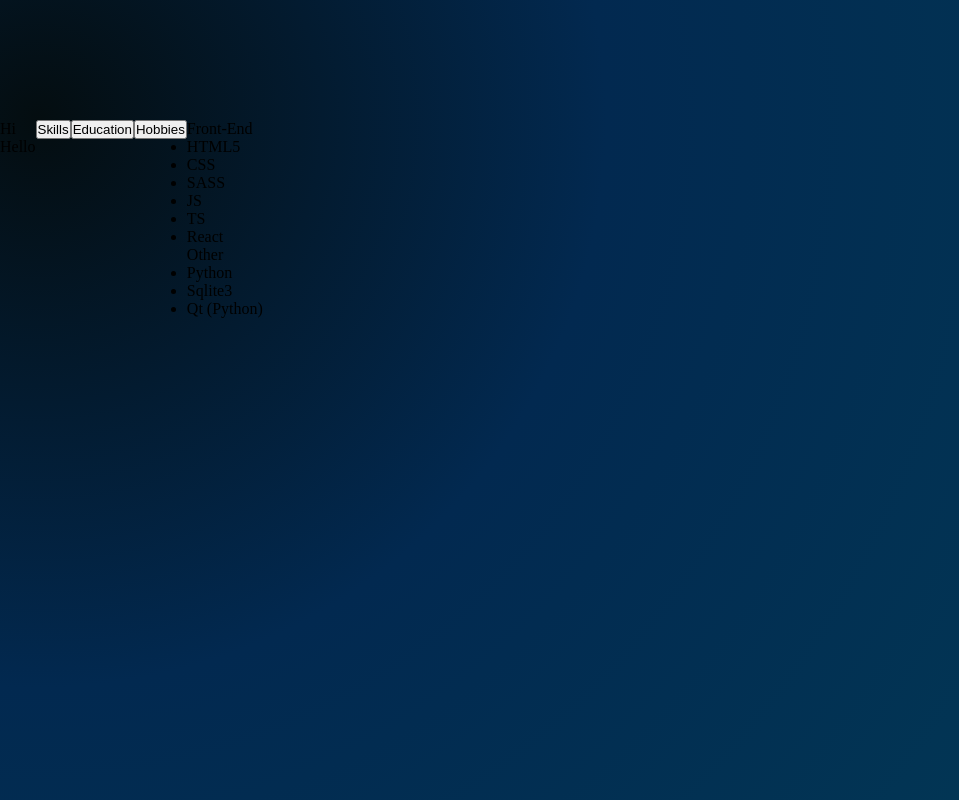
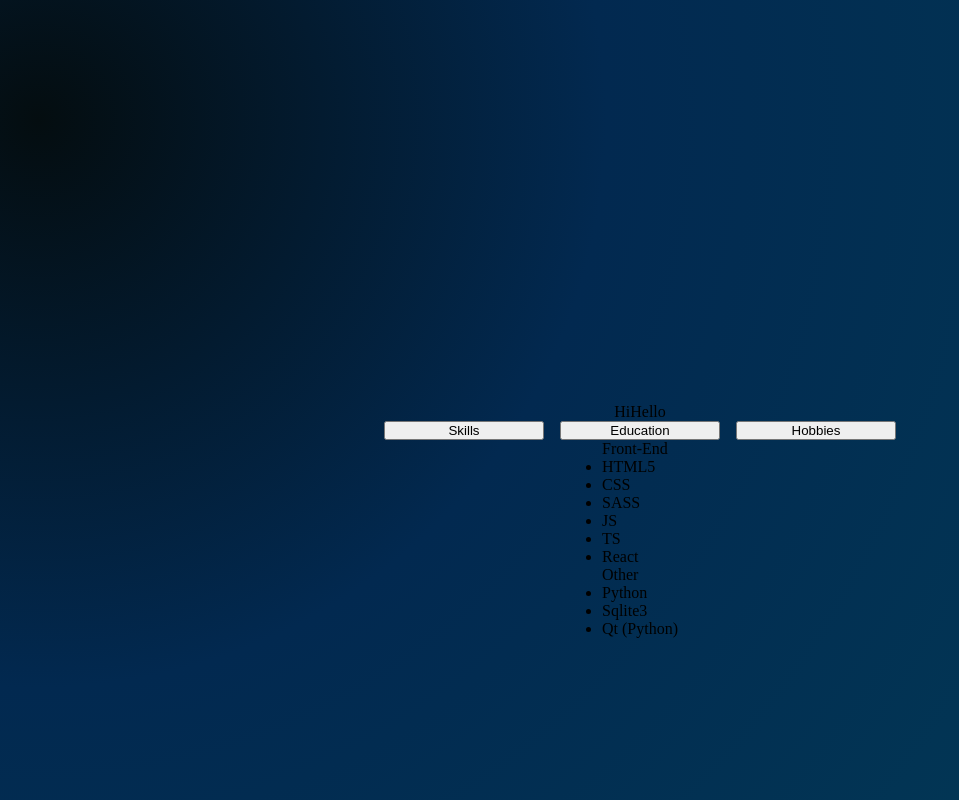
Before and after one commit to JSchoonbrood/Portfolio, a React (Create React App) app: page / in a window 1280 px wide. Shown: the part 680-1480 px from the top of the page, without its empty margins (0-959 px from the left). Built offline with nearby package versions, Linux system fonts and the light colour scheme.

Commit message:
CSS changes

```diff
--- a/src/App.css
+++ b/src/App.css
@@ -2,14 +2,14 @@
   height: 400%;
   width: 100%;
   position: absolute;
-
+  scroll-behavior: smooth;
 }
 
 * {
   box-sizing: border-box; /* Accounts for any border and padding specified */
   padding: 0;
   margin: 0;
-  scroll-behavior: smooth;
+
 
 }
 
--- a/src/components/about/about.css
+++ b/src/components/about/about.css
@@ -1,10 +1,25 @@
 .about {
     height: 100vh;
     display: flex;
+    justify-content: center;
+    align-items: center;
+    flex-direction: column;
 }
+
+.about__desc {
+    display: flex;
+    flex-direction: row;
+    margin: 0 0.5rem;
+}
+
+.about__sections button{
+    margin: 0 0.5rem;
+    width: 10rem;
+}
+
 
 .about__education-block {
     border: 1px;
     background-color: white;
-    padding: 1%;
+    margin: 5%;
 }
```
